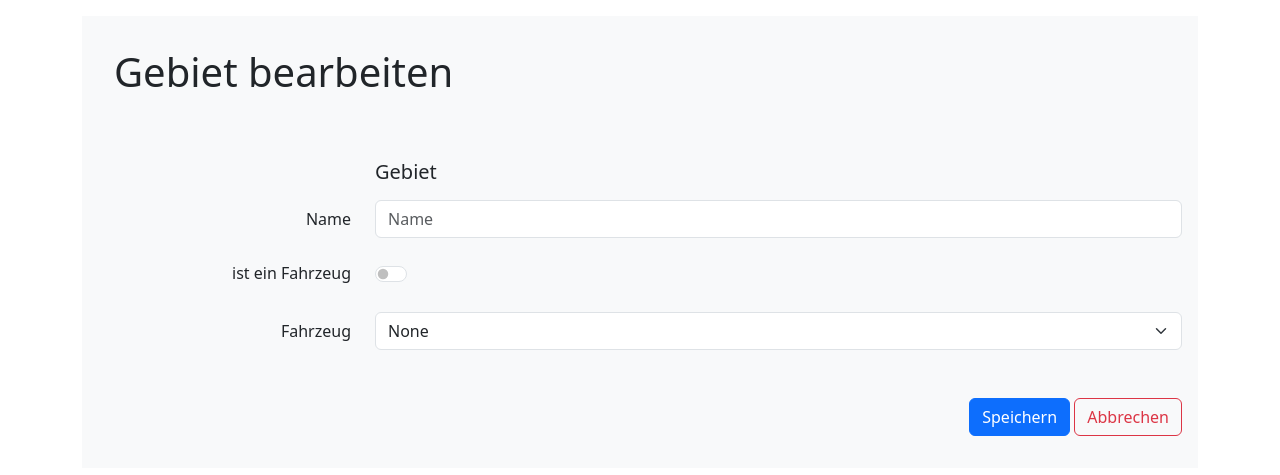
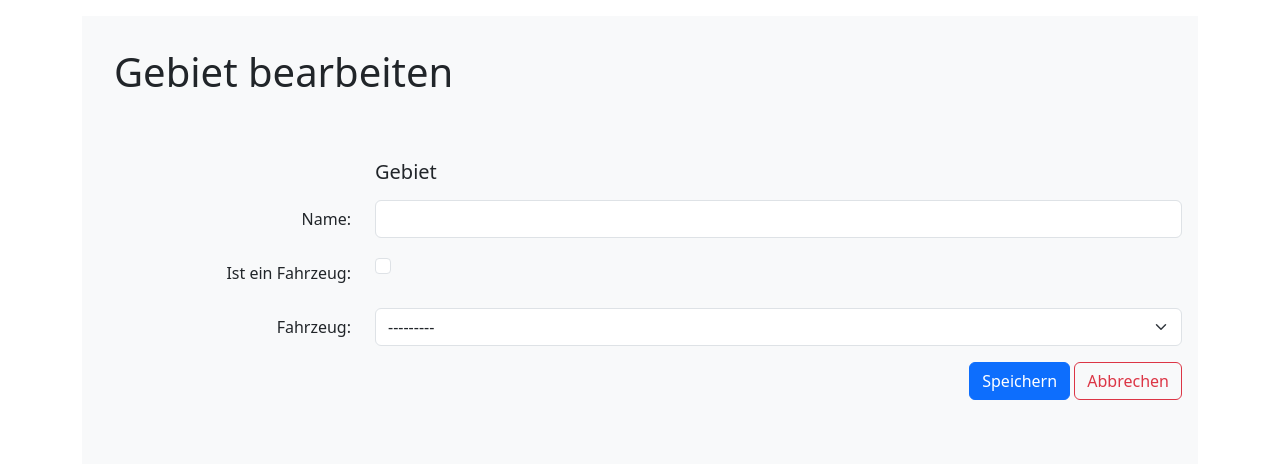
Before and after one commit to do9xe/WBSA-Tool, a Django app: page /area/new in a window 1280 px wide; the page is wider, and only the part inside the window is pictured. Shown: the part 62-537 px from the top of that part. Run offline with Django 3.2, Linux system fonts and the light colour scheme; the visitor is signed in with stand-in values (Sample User, id 1); data that the repository does not hold is empty.

Commit message:
Area create & update in class based view umziehen

```diff
--- a/WBSAtool/frontend/forms.py
+++ b/WBSAtool/frontend/forms.py
@@ -34,5 +34,20 @@ class BulkUpdateStreetForm(forms.Form):
                                   queryset=Area.objects.filter(is_parent=False),
                                   widget=forms.Select(attrs={'class': 'form-select'}))
     select_row = forms.ModelMultipleChoiceField(queryset=Street.objects.all(),
-                                                widget=forms.MultipleHiddenInput,
-                                                )
+                                                widget=forms.MultipleHiddenInput)
+
+
+class AreaForm(forms.ModelForm):
+    class Meta:
+        model = Area
+        exclude = []
+    name = forms.CharField(label="Name",
+                           max_length=200,
+                           widget=forms.TextInput(attrs={'class': 'form-control'}))
+    is_parent = forms.BooleanField(label="Ist ein Fahrzeug",
+                                   required=False,
+                                   widget=forms.CheckboxInput(attrs={'class': 'form-check-input'}))
+    parent = forms.ModelChoiceField(label="Fahrzeug",
+                                    required=False,
+                                    queryset=Area.objects.filter(is_parent=True),
+                                    widget=forms.Select(attrs={'class': 'form-select'}))
--- a/WBSAtool/frontend/templates/area/area_edit.html
+++ b/WBSAtool/frontend/templates/area/area_edit.html
@@ -13,32 +13,15 @@
             <div class="row mb-2">
                 <h5 class="offset-sm-3">Gebiet</h5>
             </div>
+	        {% for field in form %}
 	        <div class="row mb-3">
-                <label for="name" class="col-sm-3 col-form-label text-lg-end">Name</label>
+                {{ field.errors }}
+                <label for="name" class="col-sm-3 col-form-label text-lg-end">{{ field.label_tag }}</label>
                 <div class="col">
-                    <input type="text" name="name" value="{{ area.name }}" maxlength="64" class="form-control" placeholder="Name" id="name">
+                    {{ field }}
                 </div>
             </div>
-            <div class="row mb-3">
-                <label class="col-sm-3 col-form-label text-lg-end" for="is_parent">ist ein Fahrzeug</label>
-                <div class="col py-2">
-                    <div class="form-check form-switch">
-                        <input class="form-check-input" type="checkbox" name="is_parent" id="is_parent" {%if area.is_parent%}checked{%endif%}>
-                    </div>
-                </div>
-            </div>
-            <div class="row mb-3">
-                <label for="parent" class="col-sm-3 col-form-label text-lg-end">Fahrzeug</label>
-                <div class="col">
-                    <select class="form-select" name="parent" id="parent">
-                        <option value="None">None</option>
-                        {% for parent in parent_area_list %}
-                        <option value="{{parent.id}}"{%if area.parent == parent %}selected{%endif%}>{{parent.name}}</option>
-                        {% endfor %}
-                    </select>
-                </div>
-            </div>
-        </div>
+            {% endfor %}
         <div class="text-end my-3">
                 <button type="submit" name="update" class="btn btn-primary">Speichern</button>
                 <a class="btn btn-outline-danger" href="{% url 'frontend:area_list' %}">Abbrechen</a>
--- a/WBSAtool/frontend/urls.py
+++ b/WBSAtool/frontend/urls.py
@@ -1,7 +1,7 @@
 from django.urls import path
 from django.views.generic.base import RedirectView
 from . import views, auth_views
-from .view_collection.area import AreaListView
+from .view_collection.area import AreaListView, AreaCreateView, AreaUpdateView
 from .view_collection.street import StreetListView, NewStreetView, UpdateStreetView, BulkUpdateStreetView
 from .view_collection.timeslot import TimeslotListView
 from .view_collection.appointment import AppointmentListView, UpdateAppointmentCollected, AppointmentMapView, AppointmentStatsView
@@ -11,11 +11,11 @@ app_name = 'frontend'
 urlpatterns = [
     path('', RedirectView.as_view(url='appointment/map'), name='index'),
     path('area/list', AreaListView.as_view(), name='area_list'),
-    path('area/new', views.area_new, name='area_new'),
+    path('area/new', AreaCreateView.as_view(), name='area_new'),
     path('area/delete', views.area_delete, name='area_delete'),
     path('area/<int:area_id>', views.area_view, name='area_view'),
-    path('area/<int:area_id>/edit', views.area_edit, name='area_edit'),
-    path('street/list', StreetListView.as_view() , name='street_list'),
+    path('area/<int:pk>/edit', AreaUpdateView.as_view(), name='area_edit'),
+    path('street/list', StreetListView.as_view(), name='street_list'),
     path('street/new', NewStreetView.as_view(), name='street_new'),
     path('street/edit', BulkUpdateStreetView.as_view(), name='street_bulk_edit'),
     path('street/delete', views.street_delete, name='street_delete'),
--- a/WBSAtool/frontend/view_collection/area.py
+++ b/WBSAtool/frontend/view_collection/area.py
@@ -1,4 +1,5 @@
-from .generic import WBSAListView
+from .generic import WBSAListView, WBSAUpdateView, WBSACreateView
+from frontend.forms import AreaForm
 from backend.models import Area
 
 
@@ -6,3 +7,17 @@ class AreaListView(WBSAListView):
     model = Area
     context_object_name = "area_list"
     template_name = "area/area_list.html"
+
+
+class AreaCreateView(WBSACreateView):
+    model = Area
+    form_class = AreaForm
+    template_name = "area/area_edit.html"
+    redirect_to = "frontend:area_list"
+
+
+class AreaUpdateView(WBSAUpdateView):
+    model = Area
+    form_class = AreaForm
+    template_name = "area/area_edit.html"
+    redirect_to = "frontend:area_list"
--- a/WBSAtool/frontend/view_collection/generic.py
+++ b/WBSAtool/frontend/view_collection/generic.py
@@ -21,7 +21,7 @@ class WBSAListView(WBSAPermissionMixin, ListView):
 
 class WBSACreateView(WBSAPermissionMixin, CreateView):
     required_list = ["create"]
-    redirect_to = "/"
+    redirect_to = ""
 
     def get_success_url(self):
         return reverse(self.redirect_to)
@@ -29,17 +29,17 @@ class WBSACreateView(WBSAPermissionMixin, CreateView):
 
 class WBSAUpdateView(WBSAPermissionMixin, UpdateView):
     required_list = ["create"]
-    redirect_to = "/"
+    redirect_to = ""
 
     def get_success_url(self):
-        return redirect(reverse(self.redirect_to))
+        return reverse(self.redirect_to)
 
 
 class WBSABulkUpdateView(WBSAPermissionMixin, View):
     model = None
     form_class = None
     required_list = ["update"]
-    redirect_to = "/"
+    redirect_to = ""
     template_name = ""
 
     def update_objects(self, form):
--- a/WBSAtool/frontend/views.py
+++ b/WBSAtool/frontend/views.py
@@ -38,45 +38,6 @@ def area_view(request, area_id):
         return render(request, 'area/area_modal.html', context)
     else:
         return HttpResponse("Error, only intended von indirect use")
-
-
-@permission_required("frontend.change_area", raise_exception=True)
-def area_edit(request, area_id):
-    area = get_object_or_404(Area, id=area_id)
-    if request.method == 'GET':
-        AreaList = Area.objects.filter(is_parent=True)
-        context = {'area': area, 'parent_area_list': AreaList}
-        return render(request, 'area/area_edit.html', context)
-    if request.method == 'POST':
-        area.name = request.POST['name']
-        if 'is_parent' in request.POST:
-            area.is_parent = True
-        else:
-            area.is_parent = False
-        if request.POST['parent'] != "None":
-            selected_parent = get_object_or_404(Area, id=request.POST['parent'])
-            area.parent = selected_parent
-        else:
-            area.parent = None
-        area.save()
-        return HttpResponseRedirect(reverse('frontend:area_list'))
-
-
-@permission_required("frontend.add_area", raise_exception=True)
-def area_new(request):
-    if request.method == 'GET':
-        AreaList = Area.objects.filter(is_parent=True)
-        context = {'parent_area_list': AreaList}
-        return render(request, 'area/area_edit.html', context)
-    if request.method == 'POST':
-        newArea = Area(name=request.POST['name'])
-        if 'is_parent' in request.POST:
-            newArea.is_parent = True
-        if request.POST['parent'] != "None":
-            selected_parent = get_object_or_404(Area, id=request.POST['parent'])
-            newArea.parent = selected_parent
-        newArea.save()
-        return HttpResponseRedirect(reverse('frontend:area_list'))
 
 
 @permission_required("frontend.delete_street", raise_exception=True)
```
